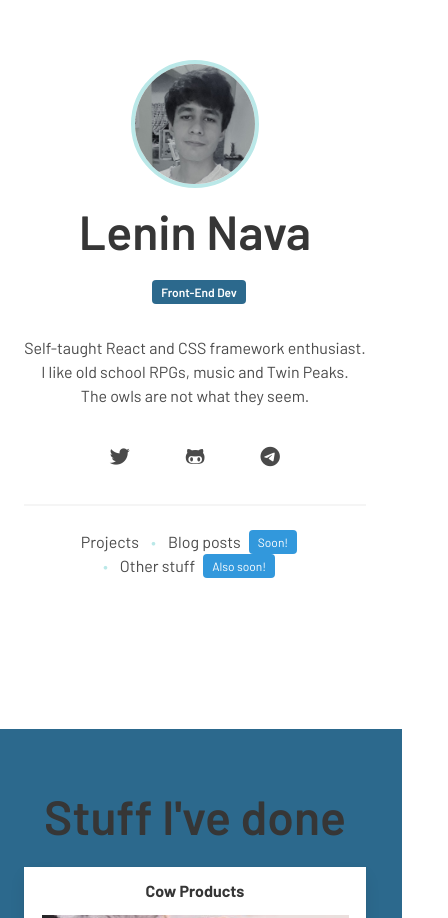
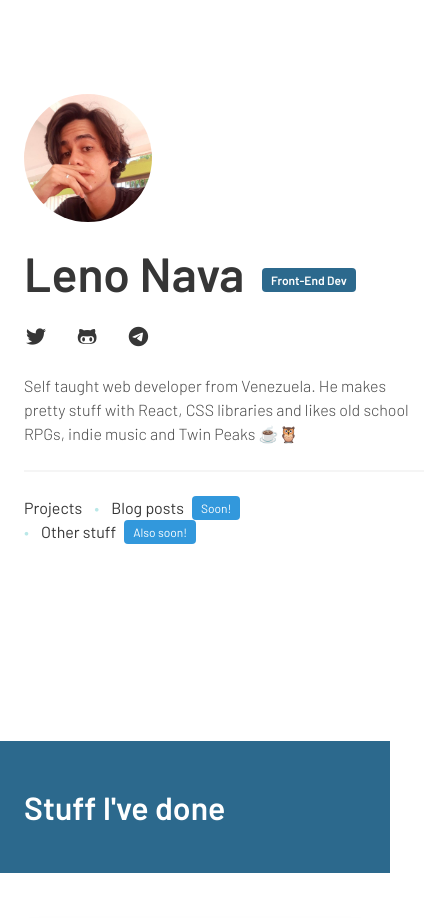
Before and after one commit to leninnava/leno-s-lair, a website: page index.html in a window 390 px wide. Shown: the part 103-1021 px from the top of the page, 448 px wide, since content can reach past the window. Drawn offline with Linux system fonts and the light colour scheme.

Commit message:
finished information mobile view

```diff
--- a/index.html
+++ b/index.html
@@ -1,6 +1,5 @@
 <!DOCTYPE html>
 <html>
-
 <head>
   <meta charset="utf-8">
   <meta http-equiv="X-UA-Compatible" content="IE=edge">
@@ -10,39 +9,33 @@
   <link rel="stylesheet" href="css/main.css">
   <script src="https://kit.fontawesome.com/515daf4ad2.js" crossorigin="anonymous"></script>
 </head>
-
 <body>
-  <section class="hero is-fullheight" id="information">
+  <section class="hero is-fullheight">
     <div class="hero-body container">
       <div class="columns">
-          <div class="column is-narrow has-text-centered">
-            <figure class="container image is-128x128 mb-4">
-            <img class="is-rounded" src="assets/photo_2020-07-30_20-48-41.jpg" alt="some handsome dude"
-              style="border: 0.3em solid #bae8e8" style="height: 10%">
+        <div class="column is-narrow"  id="information">
+          <figure class="image is-128x128 mb-5">
+            <img class="is-rounded" src="assets/photo_2020-06-14_21-29-47.jpg" alt="some handsome dude">
           </figure>
-            <h1 class="title is-1">Lenin Nava <span class="tag is-primary ml-2">Front-End Dev</span> </h1>
-
+          <h1 class="title is-1">Leno Nava <span class="tag is-primary ml-2">Front-End Dev</span> </h1>
+          <nav class="mb-5">
+            <span class="icon">
+              <a href="twitter.com/lofiln" class="fab fa-lg fa-twitter"></a>
+            </span>
+            <span class="icon mx-5">
+              <a class="fab fa-lg fa-github-alt"></a>
+            </span>
+            <span class="icon">
+              <a class="fab fa-lg fa-telegram-plane"></a>
+            </span>
+          </nav>
           <div class="content">
-            <p class="mb-5">Self-taught React and CSS framework enthusiast.
-              <br>
-              I like old school RPGs, music and Twin Peaks.
-              <br>
-              The owls are not what they seem.
+            <p class="has-text-weight-light has-text-left is-1 mb-5" style="width: 25rem;">Self taught web developer from Venezuela. He makes pretty stuff with React, CSS libraries and likes old school RPGs, indie music and Twin Peaks ☕🦉
             </p>
           </div>
-          <div>
-            <span class="icon is-large">
-              <a href="twitter.com/lofiln" class="fab fa-lg fa-twitter"></a>
-            </span>
-            <span class="icon is-large mx-5">
-              <a class="fab fa-lg fa-github-alt"></a>
-            </span>
-            <span class="icon is-large">
-              <a class="fab fa-lg fa-telegram-plane"></a>
-            </span>
-          </div>
+
           <hr>
-          <nav class="breadcrumb is-centered has-bullet-separator" aria-label="breadcrumbs">
+          <nav class="breadcrumb has-bullet-separator" aria-label="breadcrumbs">
             <ul>
               <li><a href="#projects">Projects</a></li>
               <li><a href="#">Blog posts<span class="tag is-info ml-2">Soon!</span></a></li>
@@ -53,11 +46,17 @@
       </div>
     </div>
   </section>
+  <div class="hero is-primary">
+    <div class="hero-body">
+      <div class="container">
+        <h1 class="title">
+          Stuff I've done
+        </h1>
+      </div>
+    </div>
+  </div>
   <section class="section columns" id="projects">
     <div class="column is-three-fifths is-offset-one-fifth has-text-centered">
-        <header class="mb-5">
-          <h1 class="title is-1">Stuff I've done</h1>
-        </header>
       <div class="tile is-ancestor">
         <div class="tile is-parent">
           <div class="tile is-child">
@@ -71,7 +70,8 @@
               </figure>
               <div class="card-content">A simple landing page made with plain CSS.</div>
               <div class="card-footer">
-                  <a class="card-footer-item" href="https://github.com/leninnava/Cow-Products_landing-page">Github repo</a>
+                <a class="card-footer-item" href="https://github.com/leninnava/Cow-Products_landing-page">Github
+                  repo</a>
                 <a class="card-footer-item" href="https://leninnava.github.io/Cow-Products_landing-page/">Live page</a>
               </div>
             </div>
```
Also changed, not shown: assets/photo_2020-06-14_21-29-47.jpg (added), css/main.css. Lines whose indentation alone changed are shown as unchanged.
